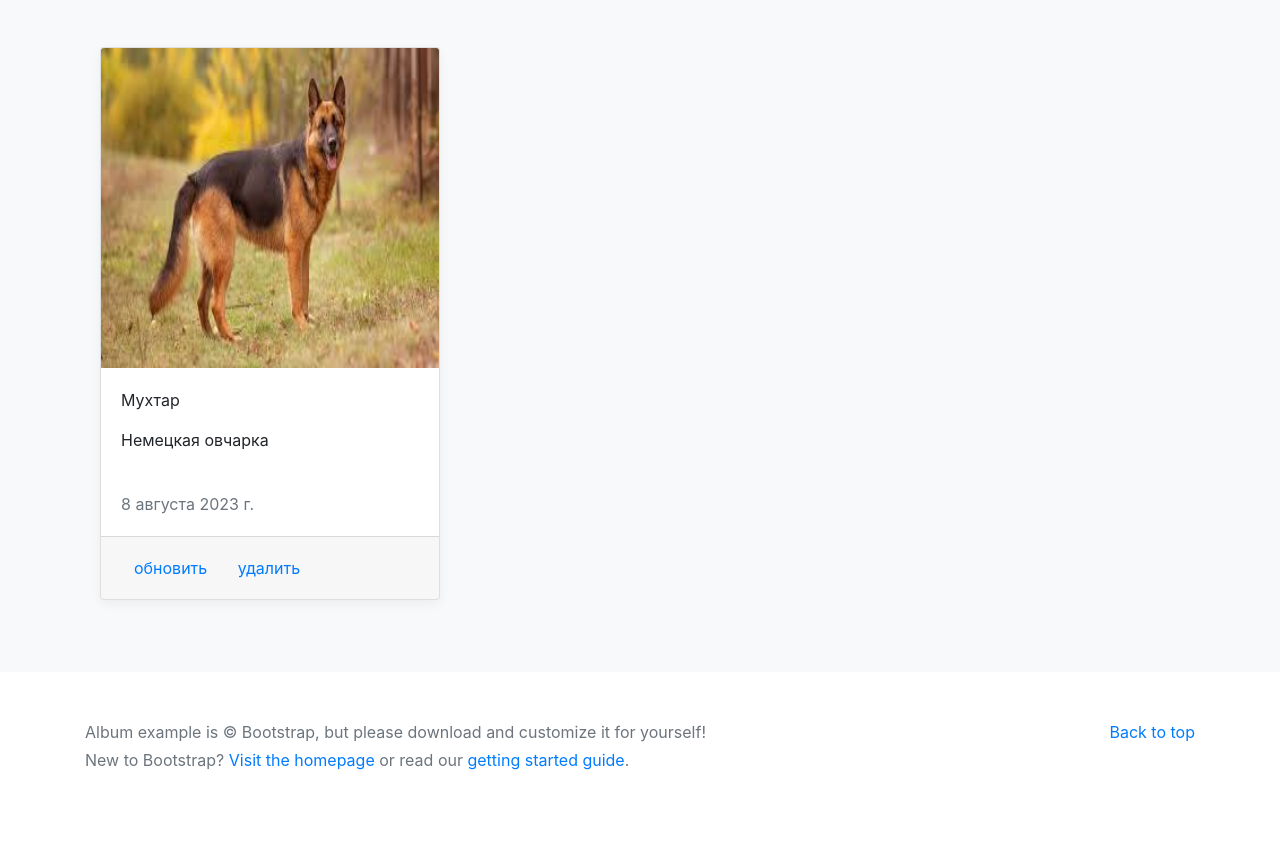
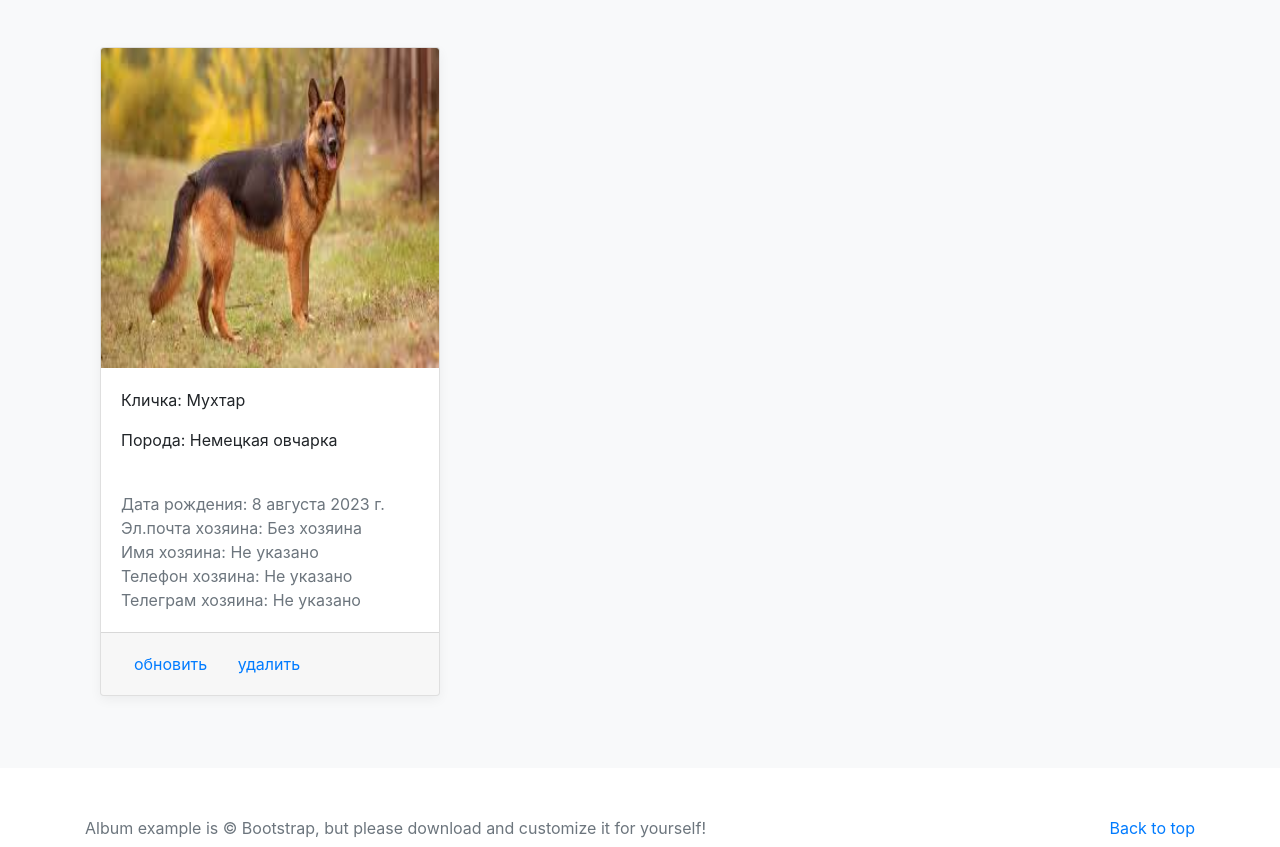
Before and after one commit to DmitryTaushev/Shelter425CBV, a Django app: page /dogs/detail/1/ in a window 1280 px wide. Shown: the part 305-1152 px from the top of the page. Before the commit the page ends 1075 px from the top, so only its background shows below. Run offline with Django 5.2, Linux system fonts and the light colour scheme; a user stored in the database is signed in; data comes from the database, SQL or seed files in the repository; some libraries are stand-ins or nearby versions.

```diff
--- a/dogs/admin.py
+++ b/dogs/admin.py
@@ -9,6 +9,6 @@ class UserAdmin(admin.ModelAdmin):
 
 @admin.register(Dog)
 class UserAdmin(admin.ModelAdmin):
-    list_display = ('pk','name','breed',)
+    list_display = ('pk','name','breed','owner')
     list_filter = ('breed',)
     ordering = ('name',)
--- a/dogs/templates/dogs/detail.html
+++ b/dogs/templates/dogs/detail.html
@@ -8,9 +8,13 @@
              src="{{ object.photo|dogs_media }}" width="300" height="320"
              alt="Card image cap">
         <div class="card-body">
-            <p class="card-text">{{ object.name }}</p>
-            <p class="card-text">{{ object.breed.name }}</p><br>
-            <span class="text-muted">{{ object.birth_date|default:"-" }}</span><br>
+            <p class="card-text">Кличка: {{ object.name }}</p>
+            <p class="card-text">Порода: {{ object.breed.name }}</p><br>
+            <span class="text-muted">Дата рождения: {{ object.birth_date|default:"-" }}</span><br>
+            <span class="text-muted">Эл.почта хозяина: {{ object.owner|default:"Без хозяина" }}</span><br>
+            <span class="text-muted">Имя хозяина: {{ object.owner.first_name|default:"Не указано" }}</span><br>
+            <span class="text-muted">Телефон хозяина: {{ object.owner.phone|default:"Не указано" }}</span><br>
+            <span class="text-muted">Телеграм хозяина: {{ object.owner.telegram|default:"Не указано" }}</span><br>
         </div>
         <div class="card-footer">
             <a class="btn btn-link" href="{% url 'dogs:dog_update' object.pk %}">обновить</a>
```
Also changed, not shown: dogs/forms.py (+8 -0 lines).
